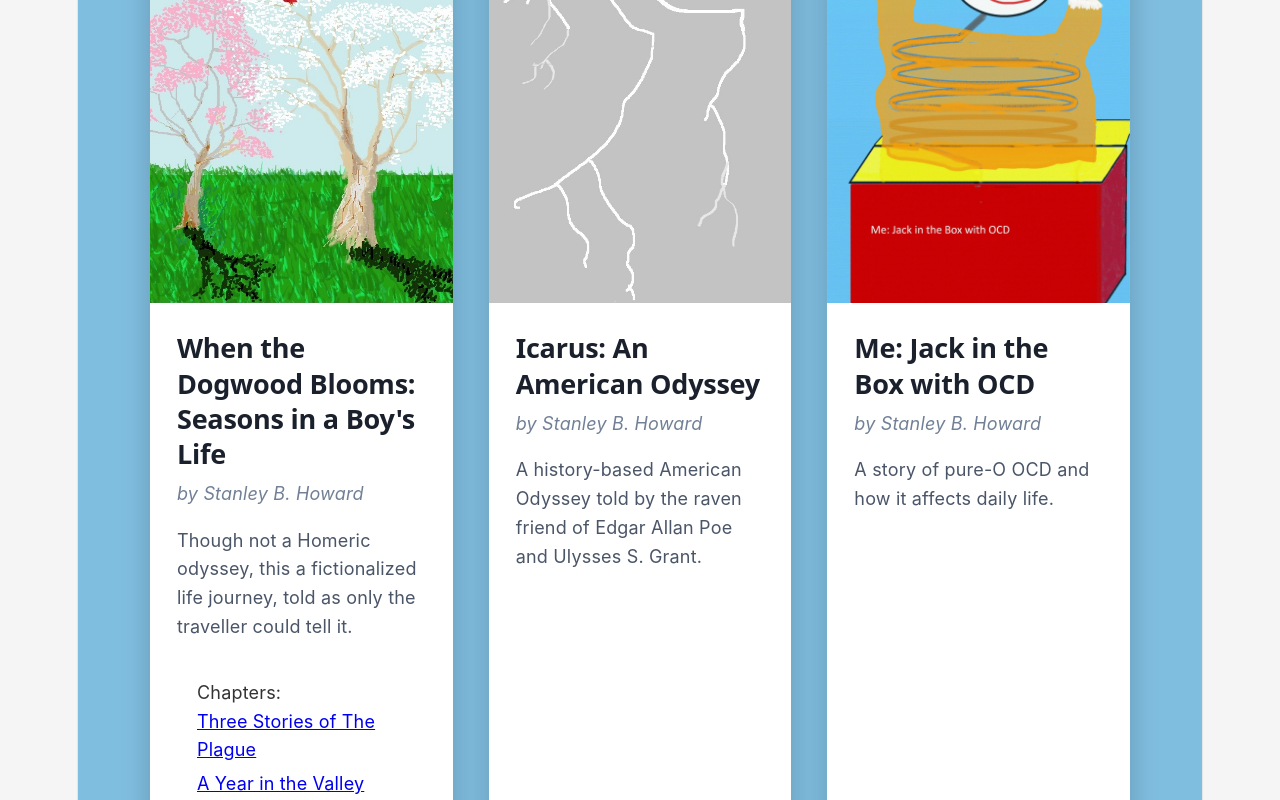
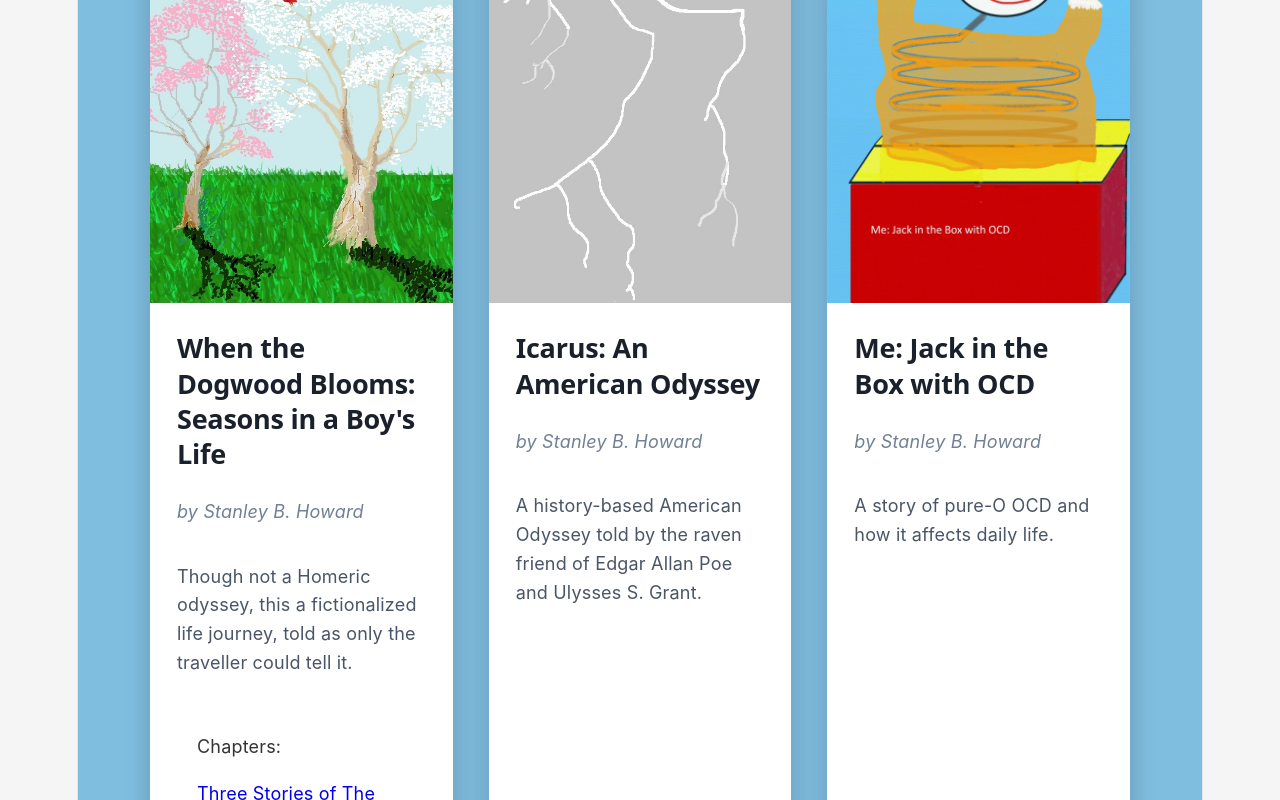
Before and after one commit to shback215/booksaws, a React (Vite) app: page / in a window 1280 px wide. Shown: the part 536-1336 px from the top of the page. Built offline with nearby package versions, Linux system fonts and the light colour scheme.

Commit message:
Fixed styling errorsin index.css

```diff
--- a/src/index.css
+++ b/src/index.css
@@ -57,7 +57,7 @@ body {
 
 #root {
   width: 1126px;
-  max-width: 100%;
+  /* max-width: 100%; */
   margin: 0 auto;
   border-inline: 1px solid var(--border);
   min-height: 100svh;
@@ -91,9 +91,9 @@ h2 {
     font-size: 20px;
   }
 }
-p {
-  margin: 0;
-}
+/* p { */
+/*   margin: 0; */
+/* } */
 
 code,
 .counter {
```
Also changed, not shown: 1 other file (tests, documents, lock files or other folders).
